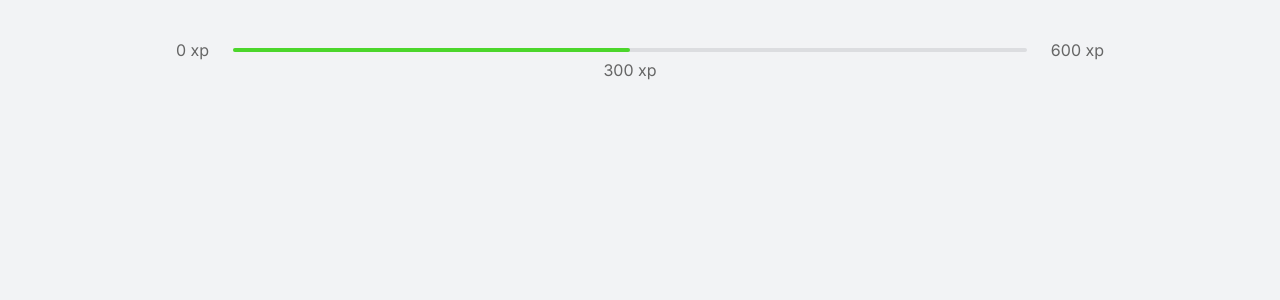
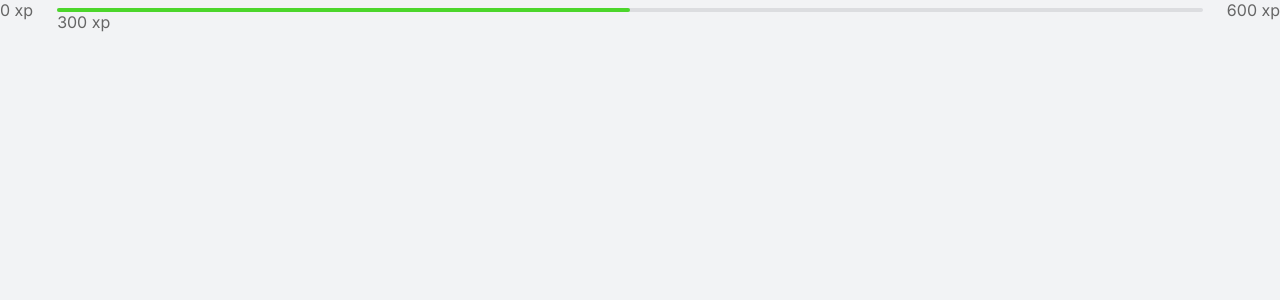
Before and after one commit to MatheusBLopes/moveit, a Next.js app: page / in a window 1280 px wide. Shown: the top 300 px of the page. Built offline with nearby package versions, Linux system fonts and the light colour scheme.

Commit message:
Updated experience bar

```diff
--- a/src/components/ExperienceBar.tsx
+++ b/src/components/ExperienceBar.tsx
@@ -1,11 +1,13 @@
+import styles from '../styles/components/ExperienceBar.module.css'
+
 export function ExperienceBar() {
     return (
-        <header className="experience-bar">
+        <header className={styles.experienceBar}>
             <span>0 xp</span>
             <div>
                 <div style={{ width: '50%' }}>
                 </div>
-                <span className="current-experience" style={{ left: '50%' }}>
+                <span className={styles.currentExperiance} style={{ left: '50%' }}>
                     300 xp
                 </span>
             </div>
--- /dev/null
+++ b/src/styles/components/ExperienceBar.module.css
@@ -0,0 +1,29 @@
+.experienceBar {
+    display: flex;
+    align-items: center;
+}
+
+.experienceBar span {
+    font-size: 1rem;
+}
+
+.experienceBar > div {
+    flex: 1;
+    height: 4px;
+    border-radius: 4px;
+    background: var(--gray-line);
+    margin: 0 1.5rem;
+    position: relative;
+}
+
+.experienceBar > div > div {
+    height: 4px;
+    border-radius: 4px;
+    background: var(--green);
+}
+
+span.currentExperience {
+    position: absolute;
+    top: 12px;
+    transform: translateX(-50%);
+}
--- a/src/styles/global.css
+++ b/src/styles/global.css
@@ -47,43 +47,3 @@
     color: inherit;
     text-decoration: none;
 }
-
-.container {
-    height: 100vh;
-    max-width: 992px;
-    margin: 0 auto;
-    padding: 2.5rem 2rem;
-
-    display: flex;
-    flex-direction: column;
-}
-
-.experience-bar {
-    display: flex;
-    align-items: center;
-}
-
-.experience-bar span {
-    font-size: 1rem;
-}
-
-.experience-bar > div {
-    flex: 1;
-    height: 4px;
-    border-radius: 4px;
-    background: var(--gray-line);
-    margin: 0 1.5rem;
-    position: relative;
-}
-
-.experience-bar > div > div {
-    height: 4px;
-    border-radius: 4px;
-    background: var(--green);
-}
-
-span.current-experience {
-    position: absolute;
-    top: 12px;
-    transform: translateX(-50%);
-}
```
